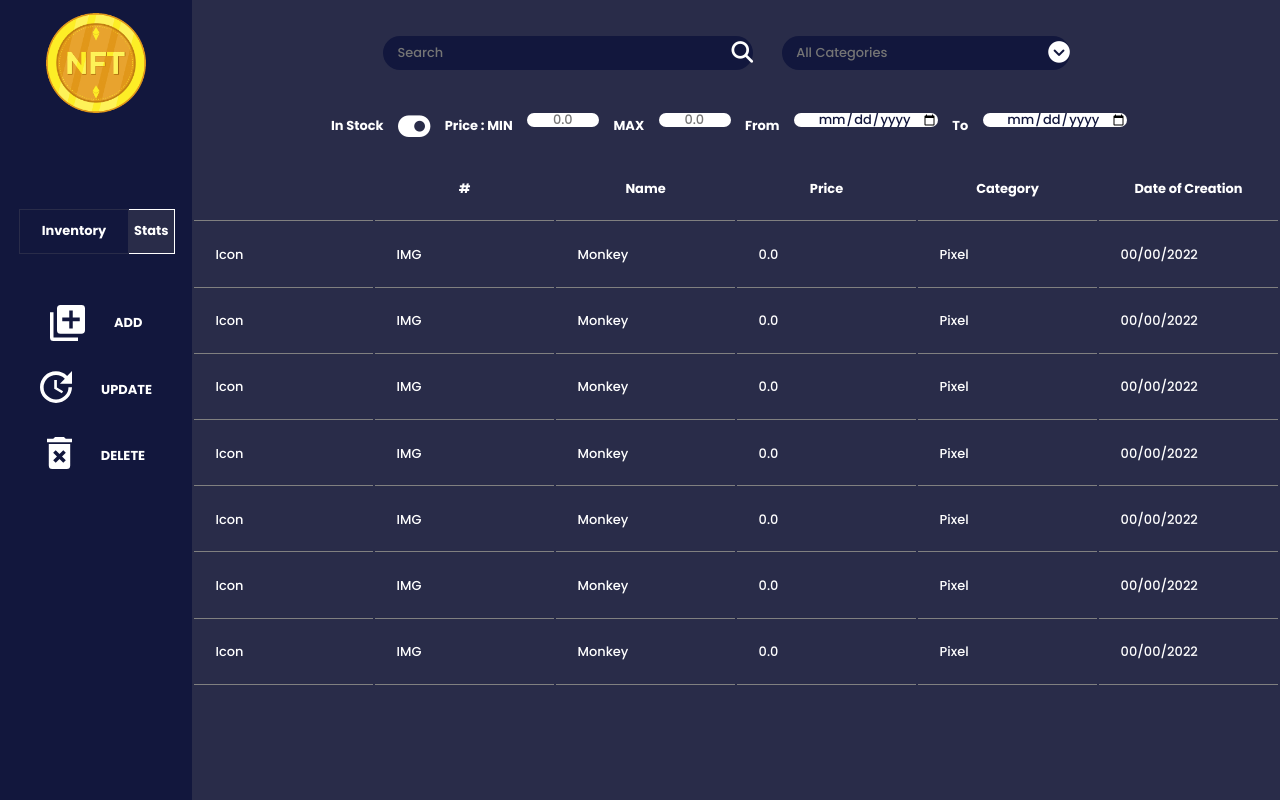
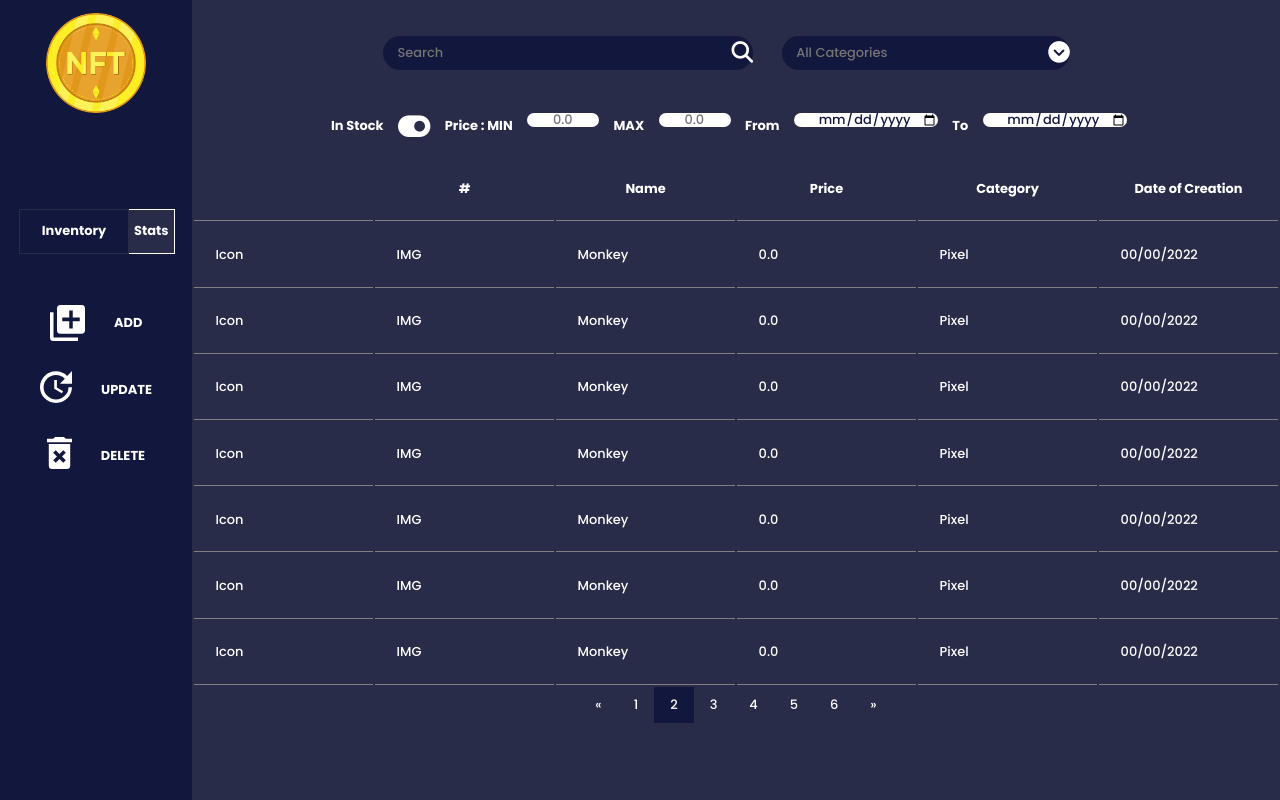
Before and after one commit to YouCodeSchool/ShopNow, a PHP site: page /inventory.php in a window 1280 px wide. Run offline with PHP 8.4, Linux system fonts and the light colour scheme; some libraries are stand-ins or nearby versions.

Commit message:
added pagination to inventory

```diff
--- a/inventory.php
+++ b/inventory.php
@@ -179,6 +179,20 @@
                     </tr>
                 </table>
             </div>
+
+                   <!-- pagination -->
+            <div class="pagination">
+                <a href="#">&laquo;</a>
+                <a href="#">1</a>
+                <a class="active" href="#">2</a>
+                <a href="#">3</a>
+                <a href="#">4</a>
+                <a href="#">5</a>
+                <a href="#">6</a>
+                <a href="#">&raquo;</a>
+            </div>
+        </div>
+
         </div>
 
 
--- a/public/css/inventory.css
+++ b/public/css/inventory.css
@@ -209,3 +209,26 @@
     border-color: grey;
 
 }
+
+.pagination {
+    display: inline-block;
+  }
+
+  .pagination a {
+    color: white;
+    float: left;
+    padding: 8px 16px;
+    text-decoration: none;
+  }
+
+  .pagination a.active {
+    background-color: #12173D;
+    /* color: #12173D; */
+    color : white;
+    /* border : 1px solid; */
+    border-color : white;
+  }
+  .pagination a:hover:not(.active) {
+      background-color: white;
+      color : black;
+    }
```
